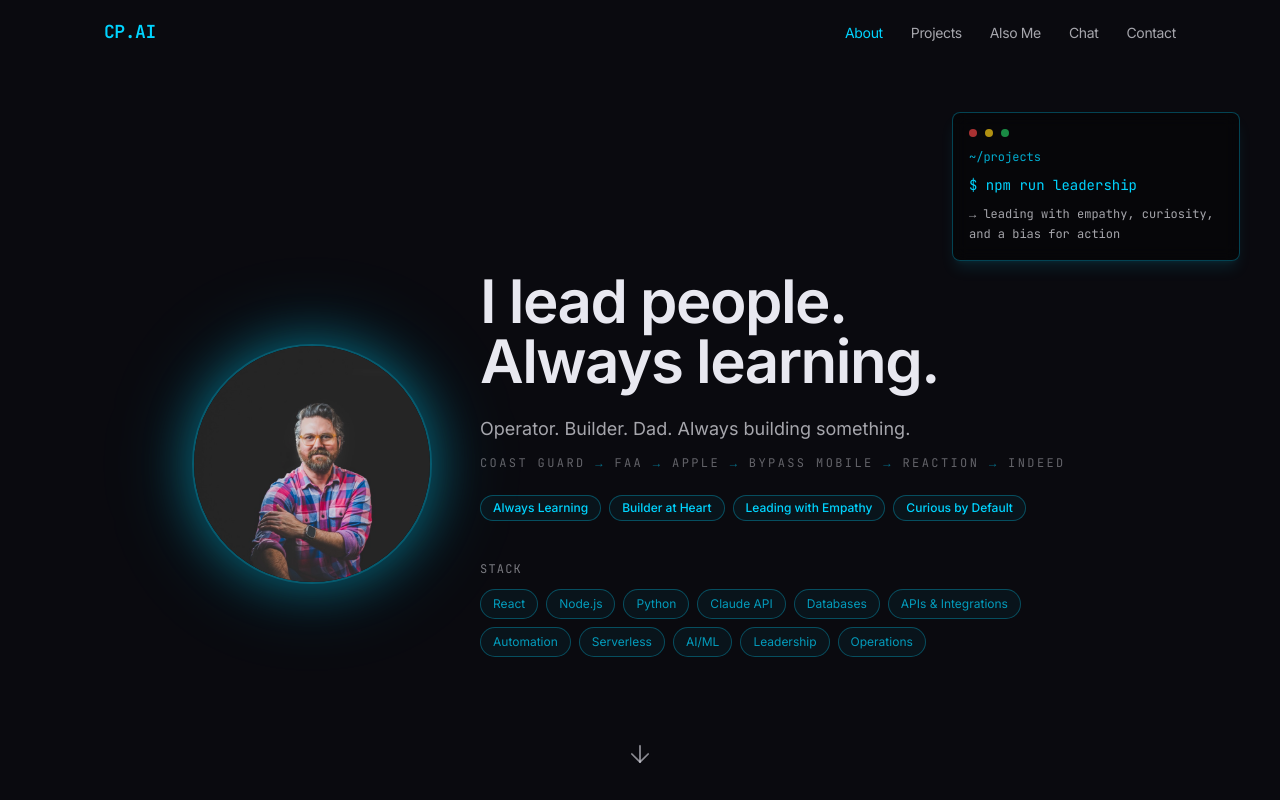
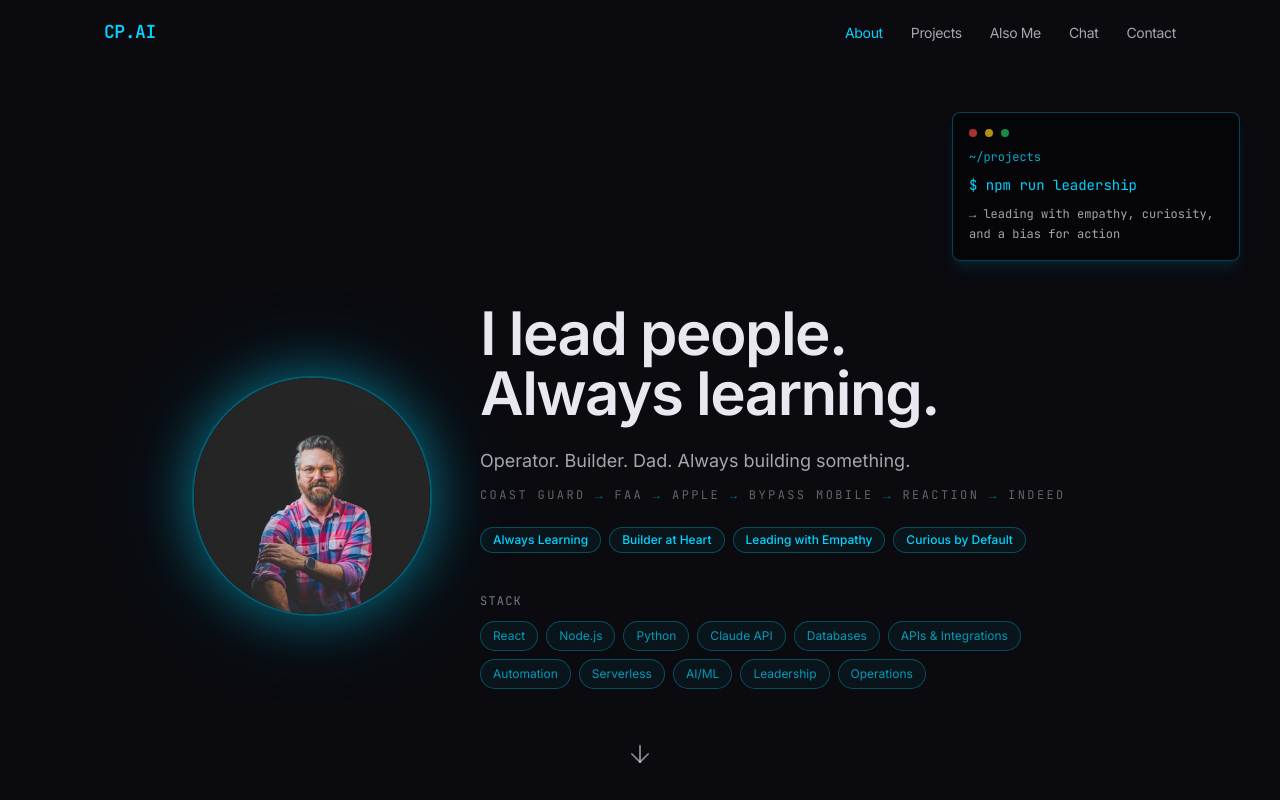
Before and after one commit to powellness1985/chrispowell.ai, a React (Vite) app: page / in a window 1280 px wide. Shown: the top 800 px of the page. Built offline with nearby package versions, Linux system fonts and the light colour scheme.

Commit message:
Increase hero content top padding to lg:pt-48
- Push photo further down to completely clear terminal window
- Terminal and photo now have clean visual separation

```diff
--- a/src/components/ParticleHero.jsx
+++ b/src/components/ParticleHero.jsx
@@ -230,7 +230,7 @@ export default function ParticleHero({ onComplete }) {
       />
 
       <div
-        className={`absolute inset-0 z-10 flex items-center justify-center px-6 pt-36 lg:pt-32 transition-opacity duration-700 ${
+        className={`absolute inset-0 z-10 flex items-center justify-center px-6 pt-36 lg:pt-48 transition-opacity duration-700 ${
           revealContent ? 'opacity-100' : 'opacity-0 pointer-events-none'
         }`}
       >
```
